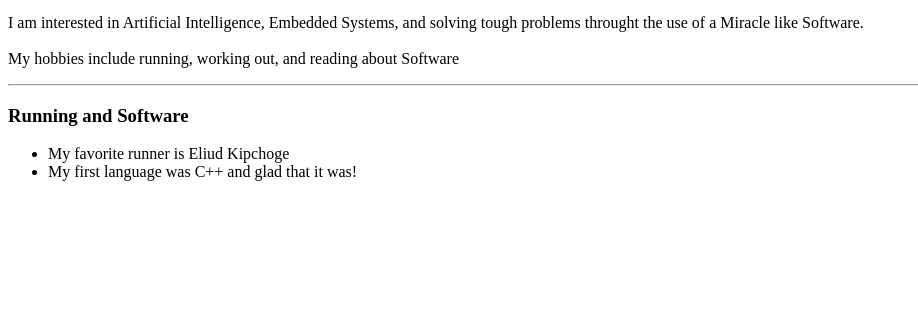
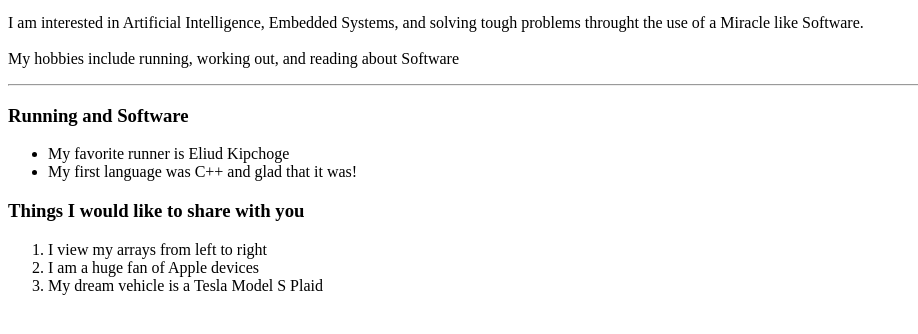
Before and after one commit to dantor09/group_website, a plain HTML site: page index.html in a window 1280 px wide. Shown: the part 100-434 px from the top of the page, without its empty margins (0-918 px from the left). Drawn offline with Linux system fonts and the light colour scheme.

Commit message:
Add ordered list

```diff
--- a/index.html
+++ b/index.html
@@ -17,7 +17,12 @@
         <li>My favorite runner is Eliud Kipchoge</li>
         <li>My first language was C++ and glad that it was! </li>
     </ul>
-
+    <h3>Things I would like to share with you</h3>
+    <ol>
+        <li>I view my arrays from left to right</li>
+        <li>I am a huge fan of Apple devices</li>
+        <li>My dream vehicle is a Tesla Model S Plaid</li>
+    </ol>
 
 
 
```
